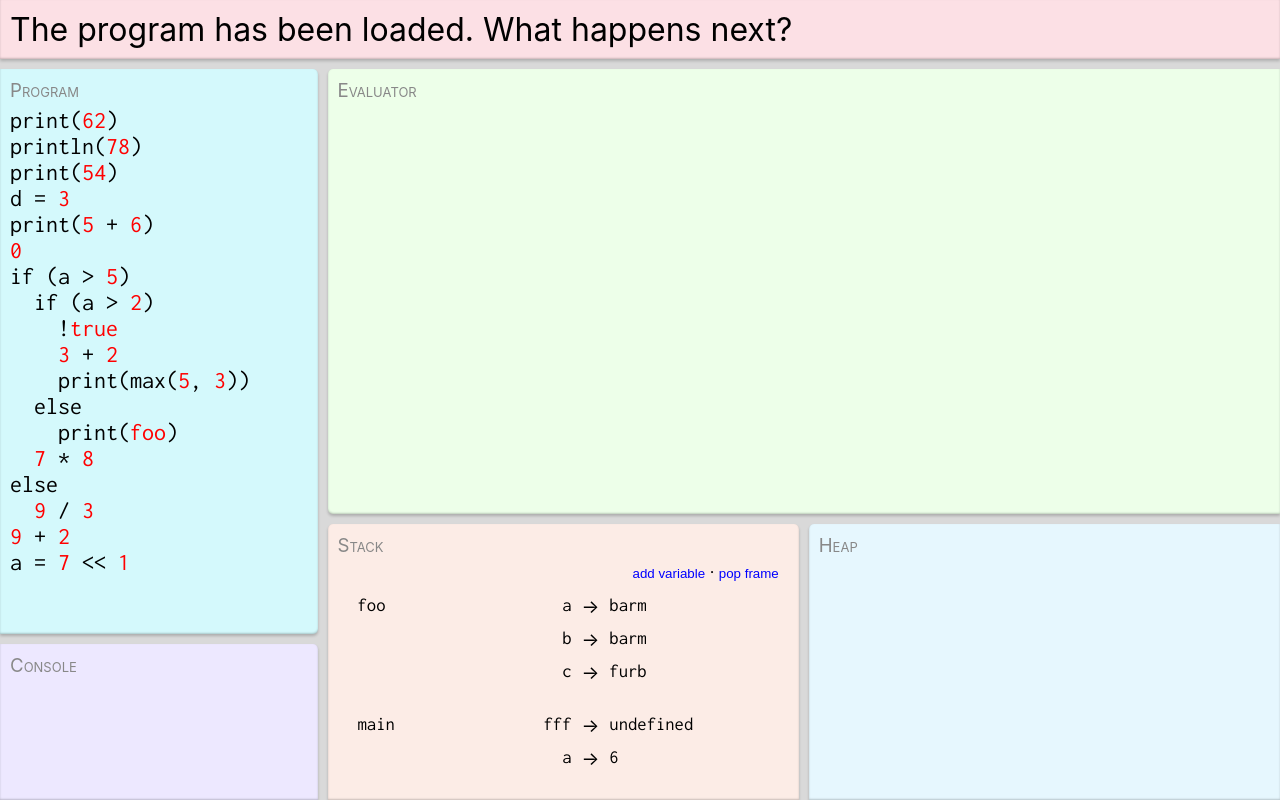
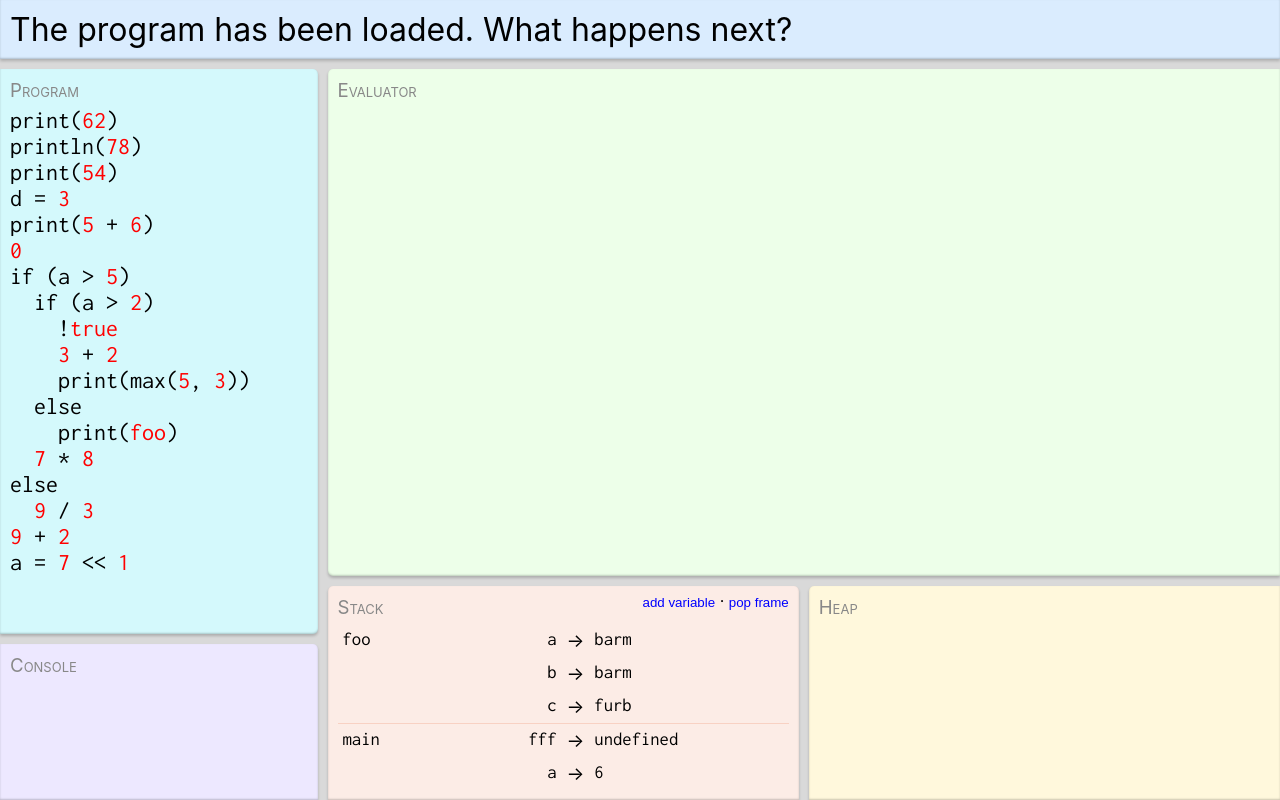
Before and after one commit to twodee/simpathy, a React (Create React App) app: page / in a window 1280 px wide. Built offline with nearby package versions, Linux system fonts and the light colour scheme.

Commit message:
Rework stack. Tweak colors.

```diff
--- a/src/App.css
+++ b/src/App.css
@@ -1,6 +1,10 @@
 /* * { */
   /* box-sizing: border-box; */
 /* } */
+
+body {
+  overscroll-behavior-y: none;
+}
 
 .App {
   position: fixed;
@@ -46,10 +50,14 @@ h1 {
 
 #top-bottom-separator, #evaluator-memory-separator, #program-console-separator {
   height: 10px;
+  min-height: 10px;
+  flex: 0;
 }
 
 #left-right-separator, #stack-heap-separator {
   width: 10px;
+  min-width: 10px;
+  flex: 0;
 }
 
 #message {
@@ -142,6 +150,10 @@ h1 {
   animation: shake 0.82s cubic-bezier(.36,.07,.19,.97) both;
 }
 
+#stack-frames {
+  overflow: auto;
+}
+
 @keyframes shake {
    10%, 90% { transform: translateX(-1px); }
    20%, 80% { transform: translateX(2px); }
@@ -155,6 +167,7 @@ h1 {
 }
 
 #heap-panel, #stack-panel, #evaluator-panel, #program-panel, #console-panel, #prompter-panel {
+  position: relative;
   padding: 10px;
   box-shadow: rgba(0,0,0,0.2) 0px 2px 3px, inset rgba(0,0,0,0.2) 0px -1px 2px;
   background-color: white;
@@ -166,7 +179,8 @@ h1 {
   grid-column: 1 / span 2;
   display: flex;
   align-items: center;
-  background-color: #FCE0E5;
+  /* background-color: #E6F7FE; */
+  background-color: #DAECFE;
 }
 
 #console-panel {
@@ -180,7 +194,6 @@ h1 {
   background-color: rgb(85%, 85%, 85%);
   grid-row: 3 / span 1;
   grid-column: 2 / span 1;
-  overflow: auto;
   border-radius: 5px 5px 0 0;
   background-color: #FCECE6;
 }
@@ -188,7 +201,7 @@ h1 {
 #heap-panel {
   flex: 1;
   border-radius: 5px 0 0 0;
-  background-color: #E6F7FE;
+  background-color: cornsilk;
 }
 
 #program-panel {
@@ -224,15 +237,22 @@ button:hover {
   text-decoration: underline;
 }
 
+#stack-panel h1 {
+  position: relative;
+}
+
 #stack-tools {
-  text-align: right;
-  margin-right: 10px;
-  margin-bottom: 3px;
+  position: absolute;
+  top: 5px;
+  right: 10px;
+  z-index: 100;
+}
+
+.stack-frame:not(:first-child) {
+  border-top: 1px solid #F8D1C3;
 }
 
 .stack-frame {
-  margin: 0 10px 10px 10px;
-  padding: 5px;
   display: grid;
   grid-template-columns: 7em 7em auto 10em 1fr;
   grid-auto-flow: dense;
--- a/src/components/Stack.js
+++ b/src/components/Stack.js
@@ -34,11 +34,13 @@ const Stack = () => {
 
   return (
     <div id="stack-panel">
-      <h1>Stack</h1>
       <div id="stack-tools">
         {addNewVariableButton} &middot; <button>pop frame</button>
       </div>
-      <div id="frames">
+      <h1>
+        Stack
+      </h1>
+      <div id="stack-frames">
         { frames.map((frame, i) => <StackFrame key={`${frame.name}-${i}`} index={frames.length - 1 - i} />) }
       </div>
     </div>
```
